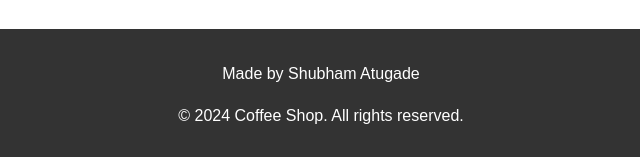
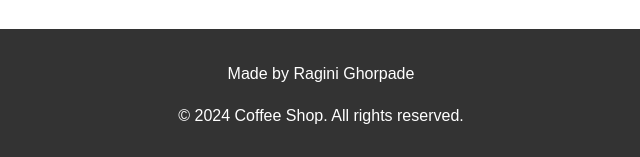
Before and after one commit to ragini0034/Landing_page, a plain HTML site: page index.html in a window 1280 px wide. Shown: the part 2224-2381 px from the top of the page, 319-959 px from the left. Drawn offline with Linux system fonts and the light colour scheme; a web font is replaced by a local one.

Commit message:
Update index.html

```diff
--- a/index.html
+++ b/index.html
@@ -167,7 +167,7 @@
     </main>
 
     <footer>
-        <p>Made by Shubham Atugade</p>
+        <p>Made by Ragini Ghorpade</p>
         <p>&copy; 2024 Coffee Shop. All rights reserved.</p>
     </footer>
 </body>
```
